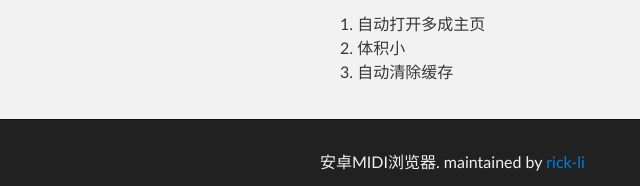
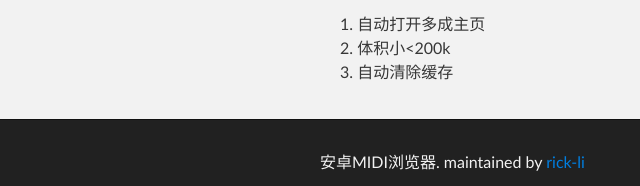
Before and after one commit to rick-li/midi-browser, a plain HTML site: page index.html in a window 1280 px wide. Shown: the part 489-675 px from the top of the page, 0-640 px from the left. Drawn offline with Linux system fonts and the light colour scheme.

Commit message:
Update index.html

```diff
--- a/index.html
+++ b/index.html
@@ -40,7 +40,7 @@
 
 <ol>
 <li>自动打开多成主页</li>
-<li>体积小</li>
+<li>体积小<200k</li>
 <li>自动清除缓存</li>
 </ol>
       </section>
```
